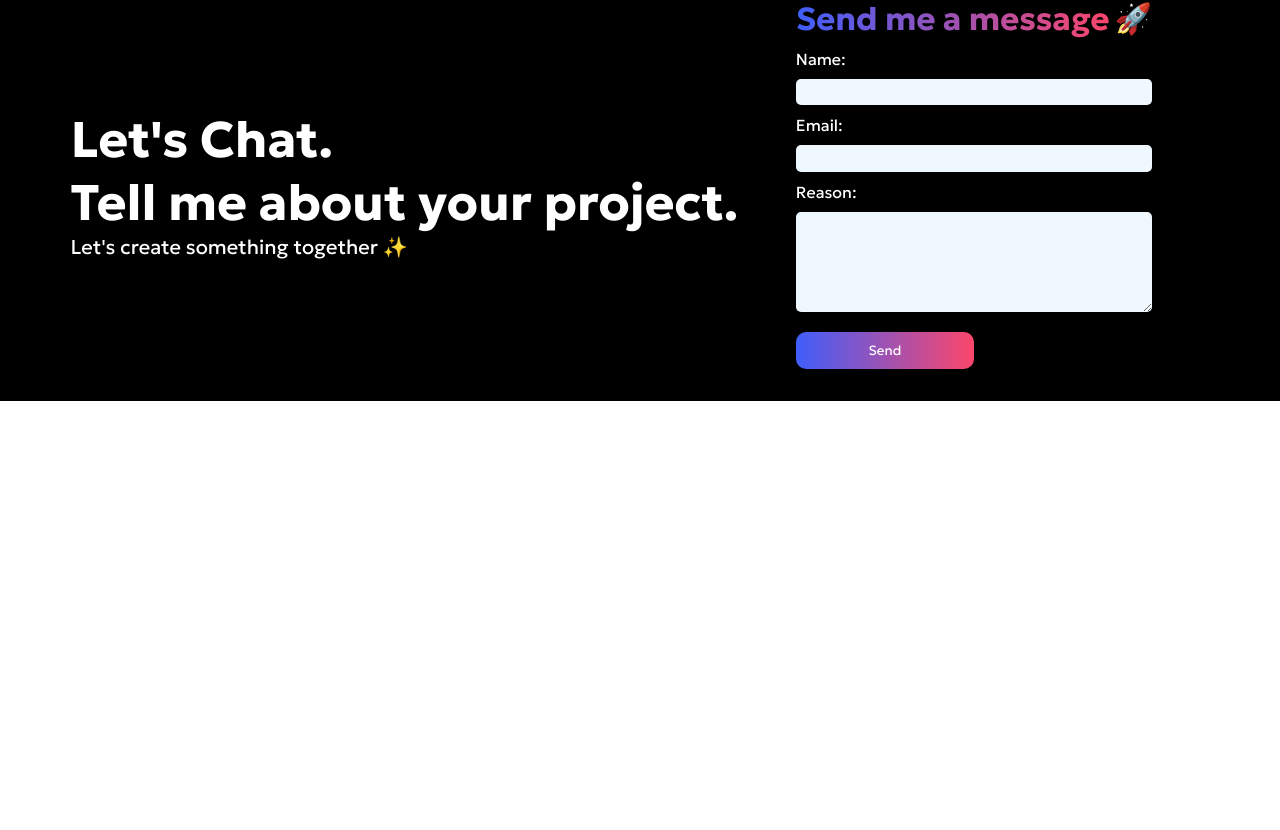
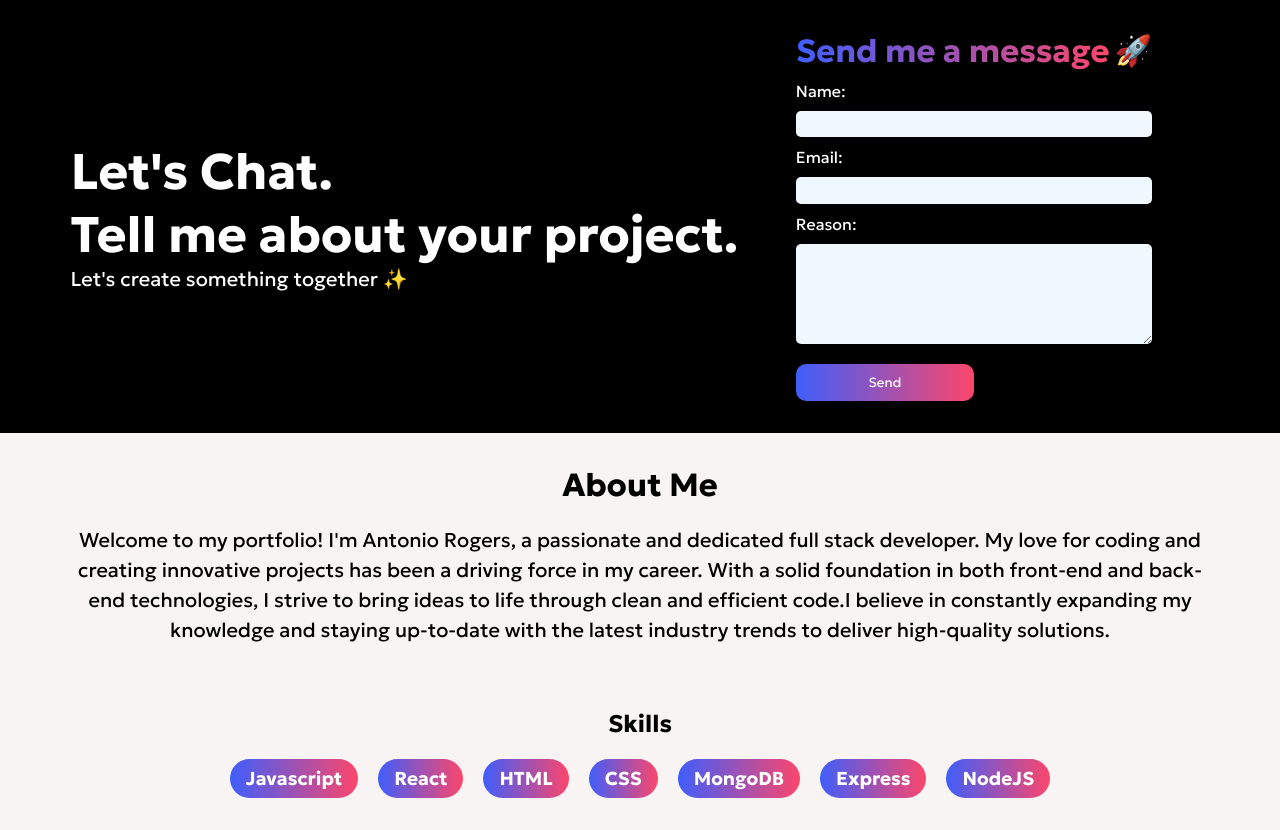
Before and after one commit to DevAntonioRogers/portfolio-website, a Next.js app: page / in a window 1280 px wide. Shown: the part 2018-2848 px from the top of the page. Before the commit the page ends 2419 px from the top, so only its background shows below. Built offline with nearby package versions, Linux system fonts and the light colour scheme.

Commit message:
About Section

```diff
--- /dev/null
+++ b/app/components/About.css
@@ -0,0 +1,57 @@
+.about {
+  width: 100%;
+  height: fit-content;
+  background-color: rgb(248, 244, 244);
+  padding: 2rem 0;
+}
+
+.about h1 {
+  width: 100%;
+  text-align: center;
+}
+
+.about-container {
+  width: 89%;
+  margin: auto;
+  background: inherit;
+  display: flex;
+  flex-direction: column;
+  align-items: center;
+  justify-content: space-between;
+  gap: 4rem;
+}
+
+.about-text p {
+  font-size: 20px;
+  text-align: center;
+  line-height: 1.5;
+  margin-top: 20px;
+}
+
+.skills {
+  display: flex;
+  flex-direction: column;
+  gap: 20px;
+}
+
+.skills h2 {
+  width: 100%;
+  text-align: center;
+}
+
+.skills div {
+  display: flex;
+  align-items: center;
+  gap: 20px;
+  flex-wrap: wrap;
+  justify-content: center;
+}
+
+.skills h3 {
+  background: #fc466b;
+  background: -webkit-linear-gradient(to right, #3f5efb, #fc466b);
+  background: linear-gradient(to right, #3f5efb, #fc466b);
+  padding: 0.5rem 1rem;
+  color: white;
+  border-radius: 20px;
+}
--- /dev/null
+++ b/app/components/About.jsx
@@ -0,0 +1,34 @@
+import "./About.css";
+
+const About = () => {
+  return (
+    <div className="about">
+      <h1>About Me</h1>
+      <div className="about-container">
+        <div className="about-text">
+          <p>
+            Welcome to my portfolio! I'm Antonio Rogers, a passionate and dedicated full stack developer. My love for
+            coding and creating innovative projects has been a driving force in my career. With a solid foundation in
+            both front-end and back-end technologies, I strive to bring ideas to life through clean and efficient code.I
+            believe in constantly expanding my knowledge and staying up-to-date with the latest industry trends to
+            deliver high-quality solutions.
+          </p>
+        </div>
+        <div className="skills">
+          <h2>Skills</h2>
+          <div>
+            <h3>Javascript</h3>
+            <h3>React</h3>
+            <h3>HTML</h3>
+            <h3>CSS</h3>
+            <h3>MongoDB</h3>
+            <h3>Express</h3>
+            <h3>NodeJS</h3>
+          </div>
+        </div>
+      </div>
+    </div>
+  );
+};
+
+export default About;
--- a/app/components/Projects.css
+++ b/app/components/Projects.css
@@ -2,6 +2,7 @@
   width: 100%;
   height: fit-content;
   background-color: rgb(248, 244, 244);
+  padding-bottom: 2rem;
 }
 
 .projects-container {
--- a/app/page.jsx
+++ b/app/page.jsx
@@ -1,3 +1,4 @@
+import About from "./components/About";
 import Contact from "./components/Contact";
 import Divider from "./components/Divider";
 import Hero from "./components/Hero";
@@ -10,6 +11,7 @@ const Home = () => {
       <Divider />
       <Projects />
       <Contact />
+      <About />
     </>
   );
 };
```
